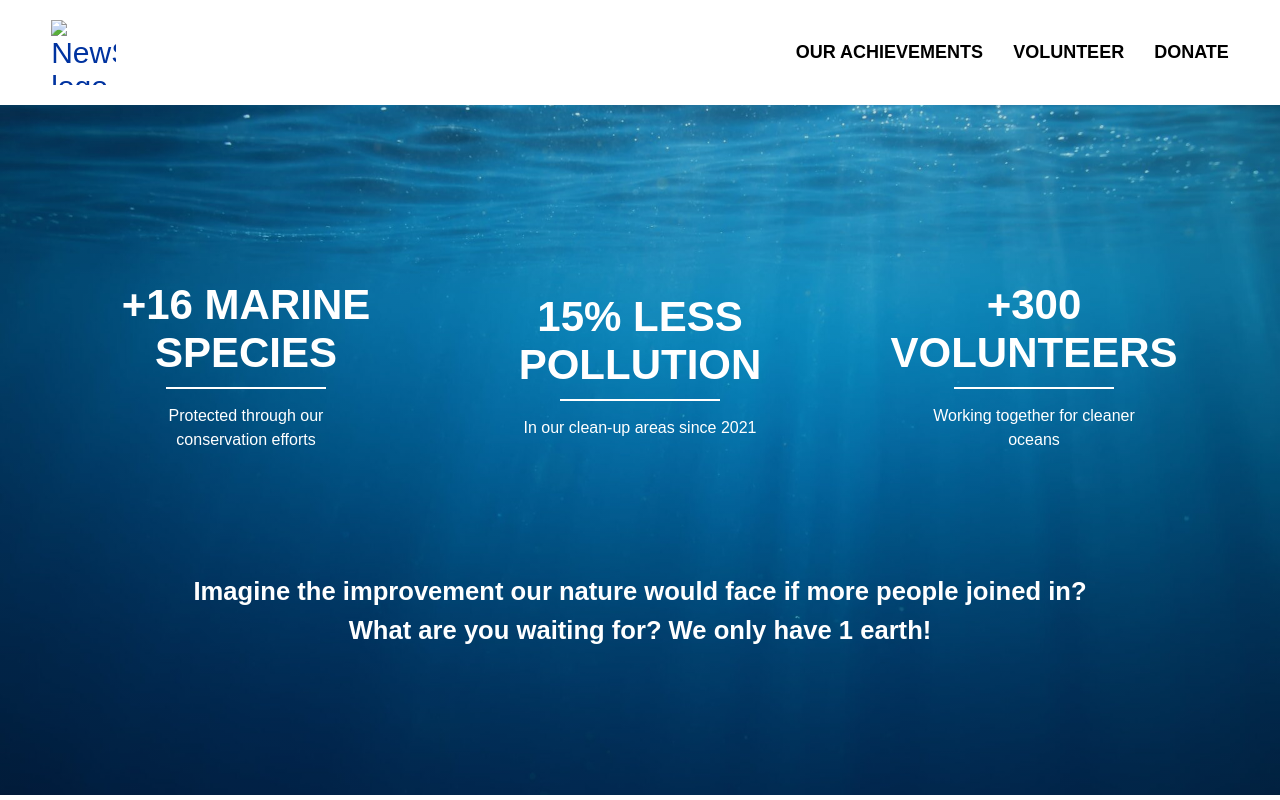
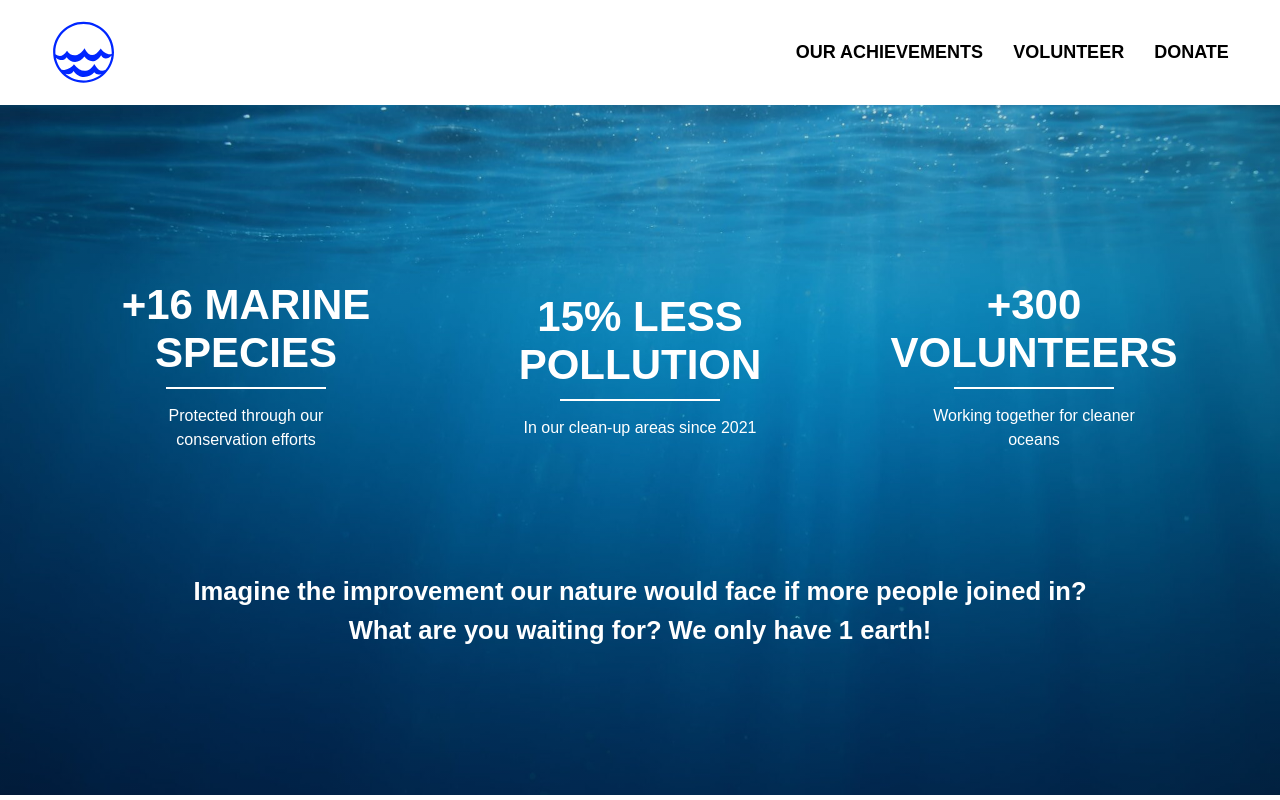
Before and after one commit to u6113006CRIS/NewSeas, a plain HTML site: page index.html in a window 1280 px wide. Shown: the top 800 px of the page. Drawn offline with nearby package versions, Linux system fonts and the light colour scheme.

Commit message:
Update index.html

```diff
--- a/index.html
+++ b/index.html
@@ -19,7 +19,7 @@
     <nav class="navbar">
 
        <div class="logo">
-    <img src="logo.svg" alt="NewSeas logo">
+   <img src="img/logo.svg" alt="NewSeas logo">
        </div>
 
         <a href="#achievements">OUR ACHIEVEMENTS</a>
```
